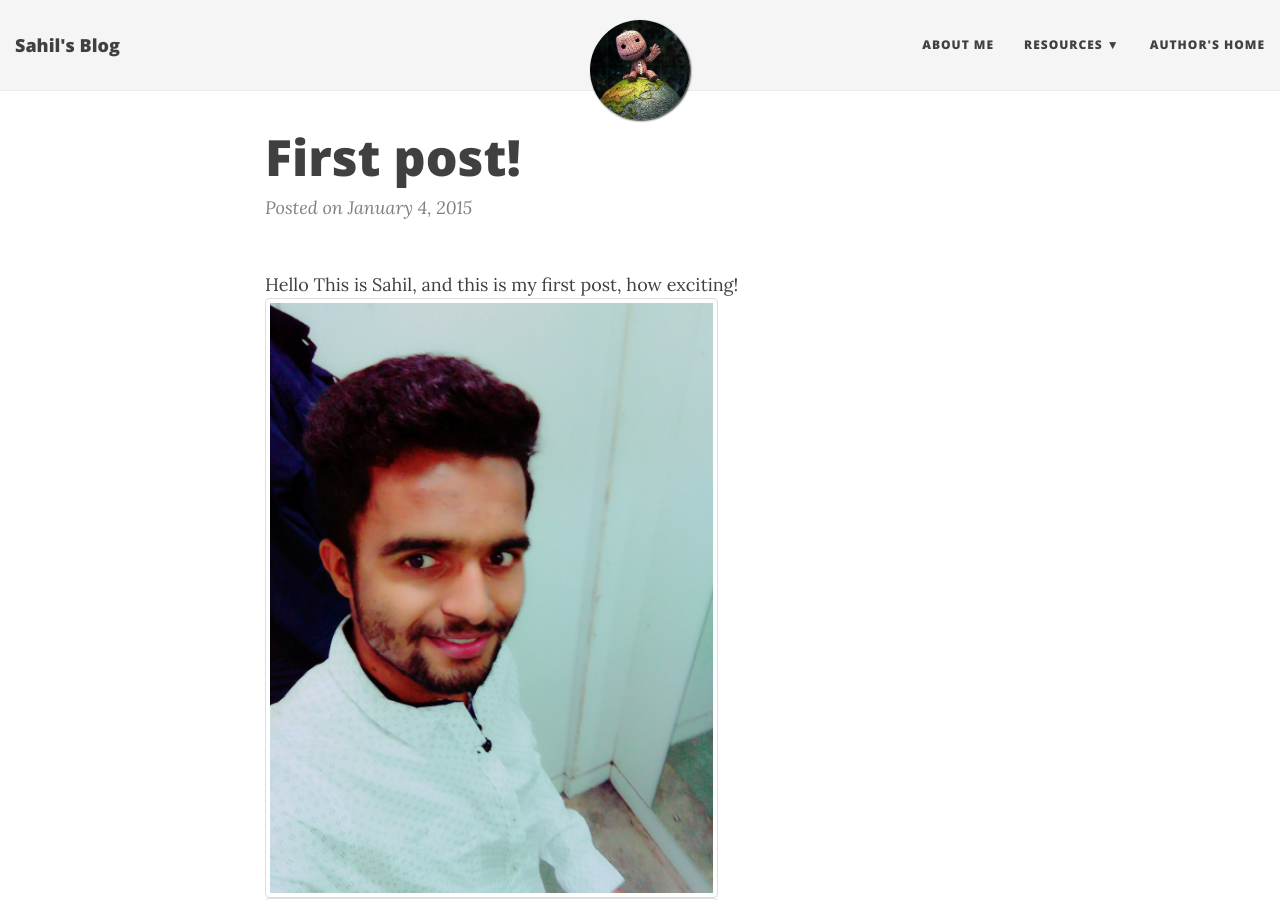
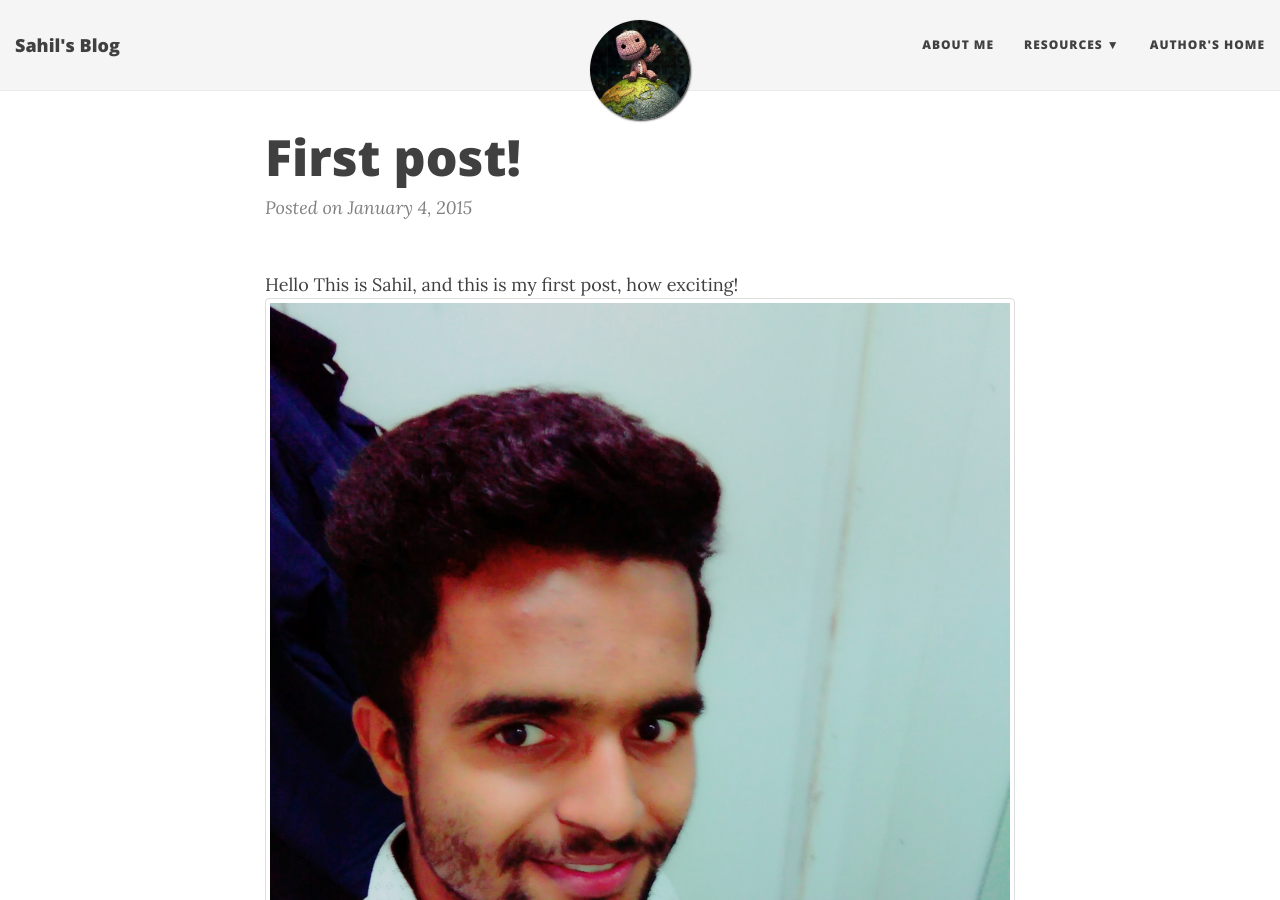
Before and after one commit to sahilpaudel/blog.sahilpaudel.com, a Jekyll site: the page built from _posts/2015-01-04-first-post.md, in a window 1280 px wide and 900 px high. Built offline with Jekyll 4.4.1, drawn with Linux system fonts in a browser that asks for light colours; nearby versions of some CDN libraries.

Commit message:
adding height

```diff
--- a/_posts/2015-01-04-first-post.md
+++ b/_posts/2015-01-04-first-post.md
@@ -6,5 +6,4 @@ tags: [random, exciting-stuff]
 ---
 
 Hello This is Sahil, and this is my first post, how exciting!
-![Testing Image Upload](/img/sahilpaudel.jpg){:class="img-thumbnail"}{:style="height : 600px"}
-![Testing Image Upload](/img/sahilpaudel.jpg){:class="img-thumbnail"}{:style="height : 600px"}
+![Testing Image Upload](/img/sahilpaudel.jpg){:class="img-thumbnail"}
```
